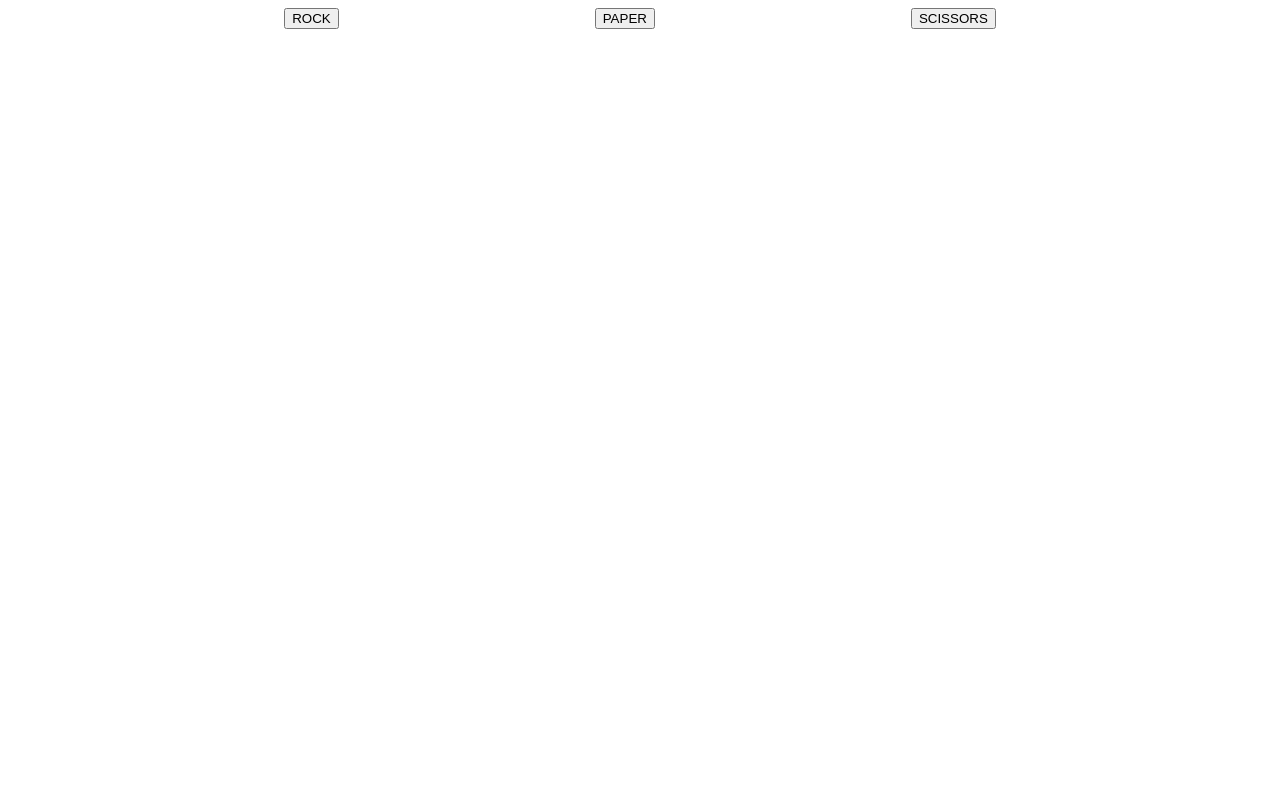
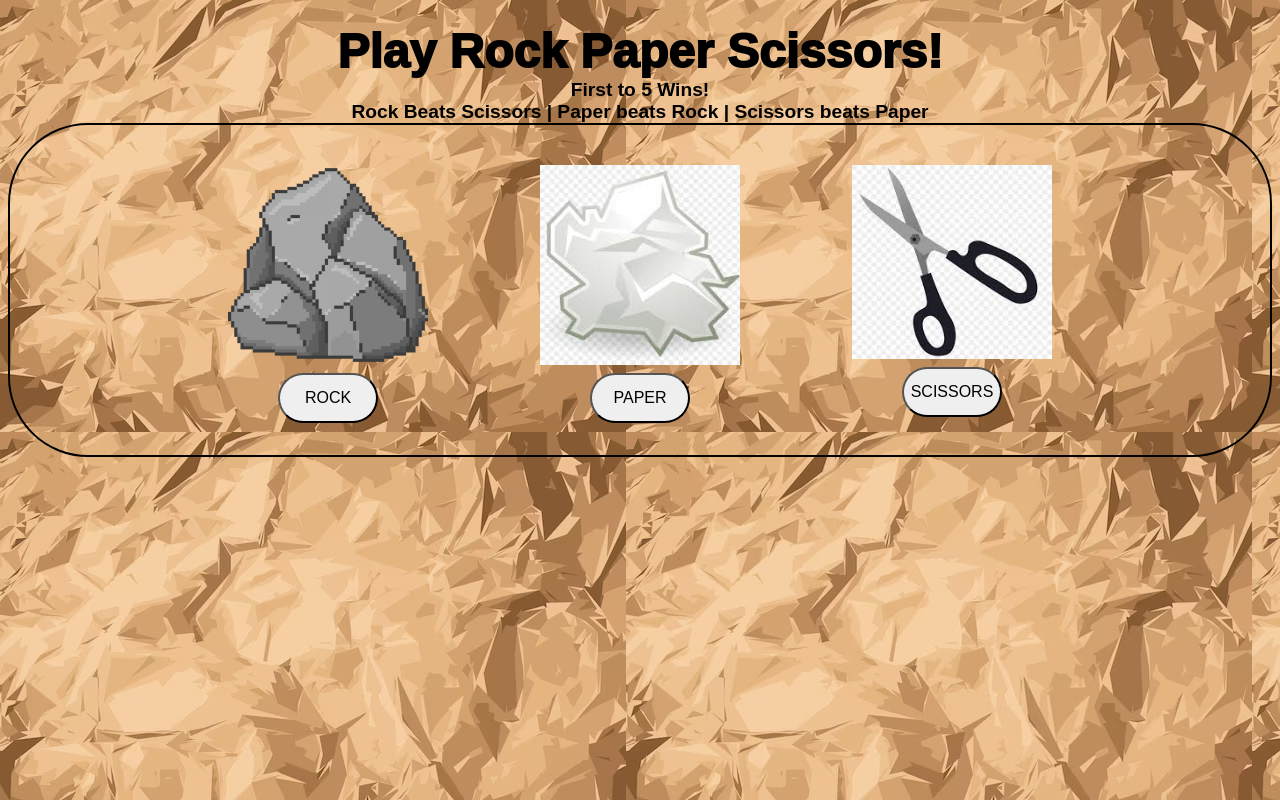
Before and after one commit to ac-gh-19/rps, a plain HTML site: page index.html in a window 1280 px wide. Drawn offline with Linux system fonts and the light colour scheme.

Commit message:
fix ui add images

```diff
--- a/index.html
+++ b/index.html
@@ -7,10 +7,23 @@
     <title>Document</title>
 </head>
 <body>
+    <div id="title">Play Rock Paper Scissors!</div>
+    <div id="description">First to 5 Wins! </div>
+    <div id="rules">Rock Beats Scissors | Paper beats Rock | Scissors beats Paper</div>
+
     <div id="buttonContainer" class="container">
-        <button id="rock">ROCK</button>
-        <button id="paper">PAPER</button>
-        <button id="scissors">SCISSORS</button>
+        <div id="playcard">
+            <img class="icons" src="rock.webp">
+            <button id="rock">ROCK</button>
+        </div>
+        <div id="playcard">
+            <img class="icons" src="paperrps.jpeg">
+            <button id="paper">PAPER</button>
+        </div>
+        <div id="playcard">
+            <img class="icons" src="scissors.jpeg">
+            <button id="scissors">SCISSORS</button>
+        </div>
     </div>
     <div id="score">
 
--- a/style.css
+++ b/style.css
@@ -1,9 +1,55 @@
-.container {
-    display: flex;
-    gap: 20vw;
-    justify-content: center;
+* {
+    /* border: 1px solid black; */
+    box-sizing: border-box;
+    font-family: fantasy;
 }
 
-.scoreboard {
+html {
+    background-image: url(crumpedbackground.avif);
+}
+
+#title {
+    text-align: center;
+    font-size: 3rem;
+    padding-top: 1rem;
+    font-weight: 1000;
+}
+
+#description, #rules {
+    text-align: center;
+    font-size: 1.2rem;
+    font-weight: 700;
+}
+
+
+#buttonContainer {
     display: flex;
+    justify-content: center;
+    gap: 7rem;
+    padding: 2.5rem;
+    flex-wrap: wrap;
+    border: 2px solid black;
+    border-radius: 5rem;
 }
+
+button {
+    border-radius: 30px;
+    min-width: 100px;
+    min-height: 50px;
+    font-size: 1rem;
+    margin-top: .5rem;
+}
+
+#playcard {
+    display: flex;
+    flex-direction: column;
+    align-items: center;
+    width: 200px;
+    height: 250px;
+}
+
+.icons {
+    width: 200px;
+    height: 200px;
+    /* object-fit: contain; */
+}
```
Also changed, not shown: crumpedbackground.avif (added), paperrps.jpeg (added), rock.webp (added), rockrps.jpg (added), scissors.jpeg (added), 1 other file.
